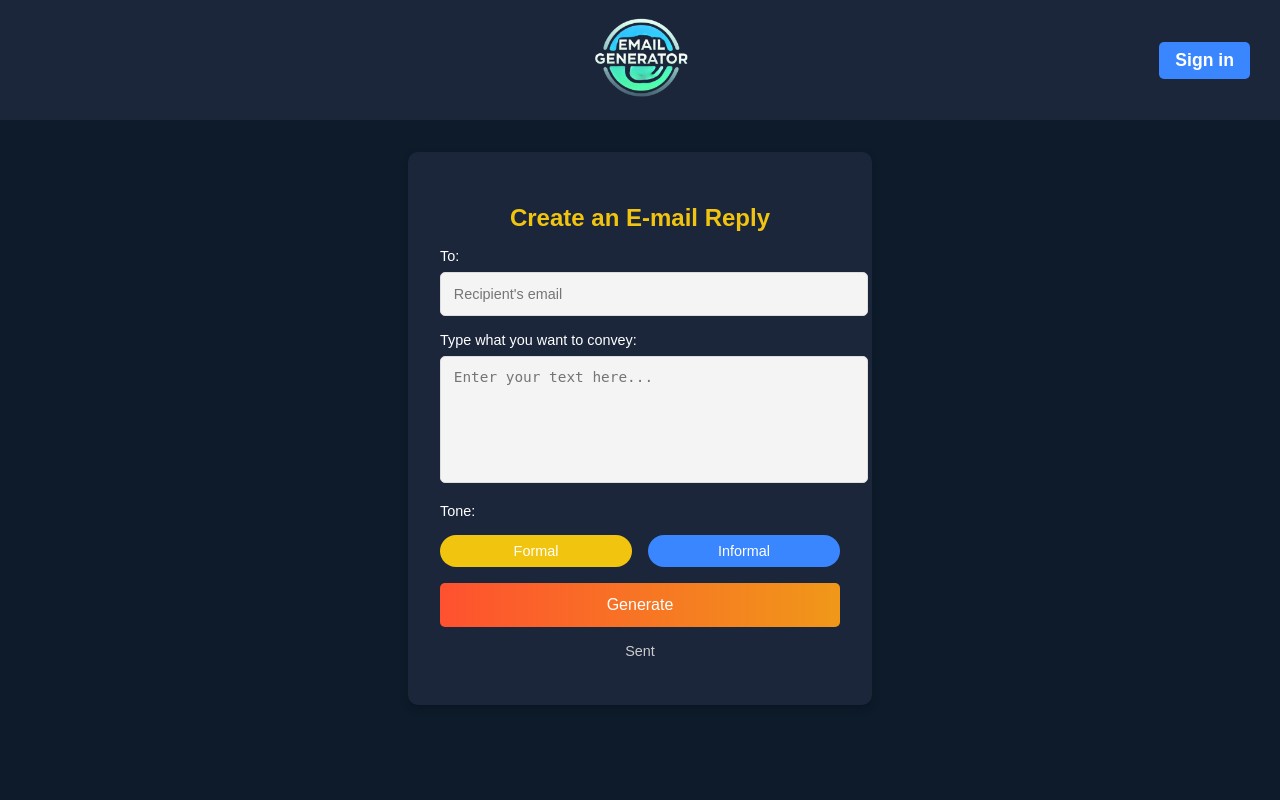
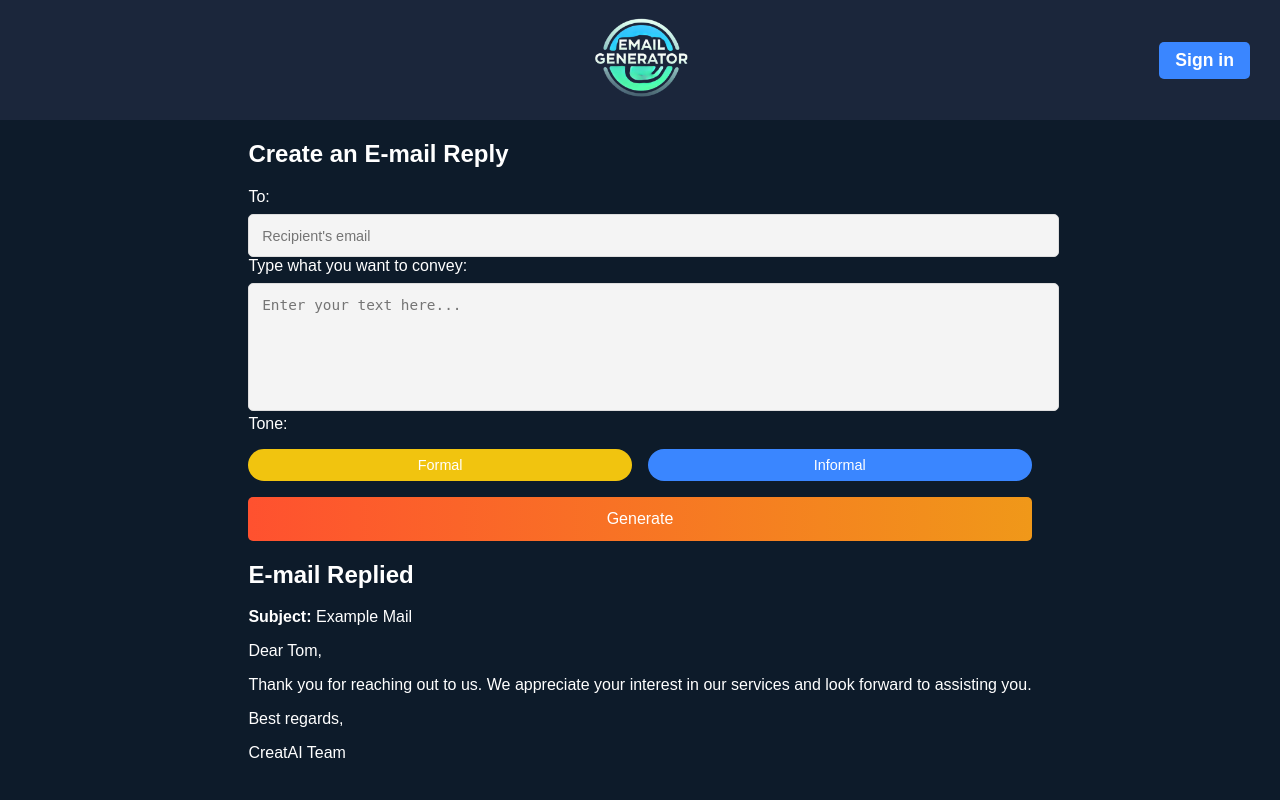
Before and after one commit to darsan012/Email_Assistant, a Python web app: template app/templates/index.html in a window 1280 px wide. Run offline with Jinja, Linux system fonts and the light colour scheme; the template is opened without the code that fills it, so the values that code supplies are empty.

Commit message:
Added email replier section

```diff
--- a/app/templates/index.html
+++ b/app/templates/index.html
@@ -6,6 +6,7 @@
 </head>
 
 <body>
+    <!-- Header Section -->
     <header class="header">
         <div class="logo">
           <img src="../../logo.png" alt="Logo" />
@@ -15,8 +16,9 @@
         </div>
     </header>
 
-    <section class="email-generation">
-        <div class="form-container">
+    <!-- Email Replier Section -->
+    <section class="email-replier">
+        <div class="email-generator">
             <h2>Create an E-mail Reply</h2>
             <form id="email-form">
                 <label for="to">To:</label>
@@ -33,7 +35,17 @@
 
                 <button type="submit" class="btn-generate">Generate</button>
             </form>
-          <p class="sent">Sent</p>
+        </div>
+
+        <div class="email-preview">
+            <h2>E-mail Replied</h2>
+            <div class="preview-content">
+                <p><strong>Subject:</strong> Example Mail</p>
+                <p>Dear Tom,</p>
+                <p>Thank you for reaching out to us. We appreciate your interest in our services and look forward to assisting you.</p>
+                <p>Best regards,</p>
+                <p>CreatAI Team</p>
+            </div>
         </div>
     </section>
 
```
Lines whose indentation alone changed are shown as unchanged.
